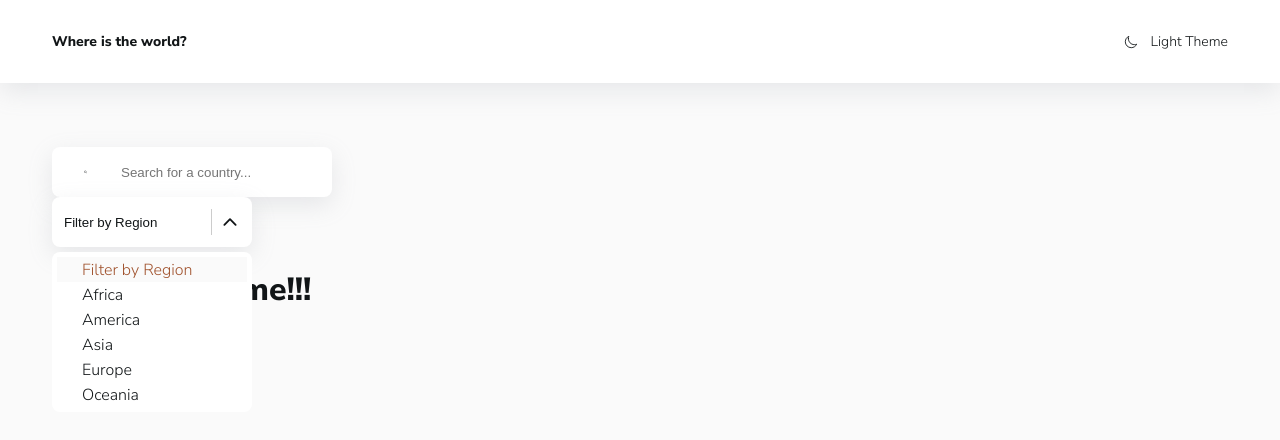
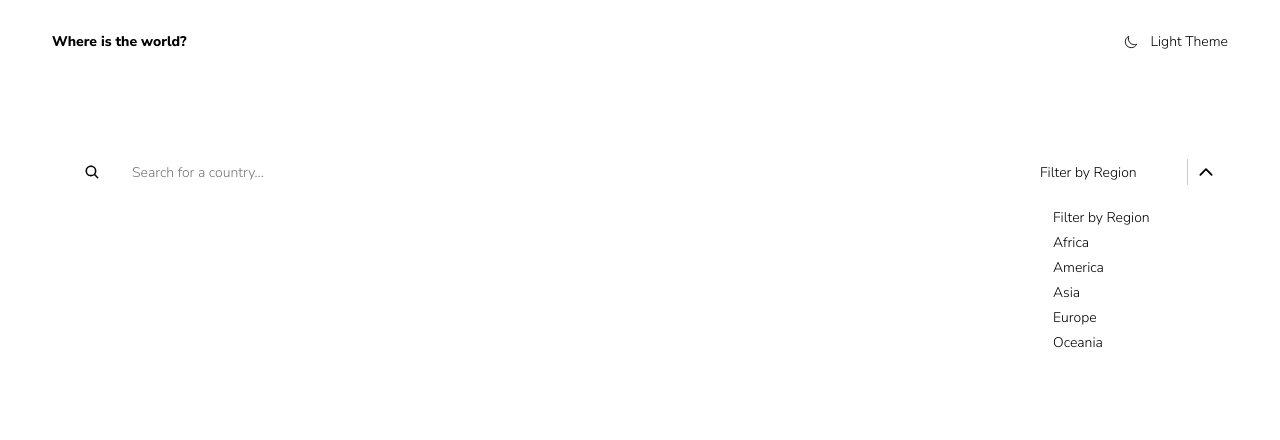
Before and after one commit to krawtschenko/countries, a Next.js app: page / in a window 1280 px wide. Both pictures are taken after a click on the button "Filter by Region". Shown: the top 440 px of the page. Built offline with nearby package versions, Linux system fonts and the light colour scheme.

Commit message:
feat: select.tsx finish

```diff
--- a/app/globals.css
+++ b/app/globals.css
@@ -1,5 +1,8 @@
 * {
 	box-sizing: border-box;
+	margin: 0;
+	padding: 0;
+	font-family: var(--family), sans-serif;
 }
 
 :root {
@@ -32,8 +35,6 @@ body[data-theme='light'] {
 }
 
 body {
-	margin: 0;
-	font-family: var(--family), sans-serif;
 	color: var(--colors-text);
 	font-weight: var(--fw-light);
 	background-color: var(--colors-bg);
--- a/app/page.tsx
+++ b/app/page.tsx
@@ -1,3 +1,3 @@
 export default function Home() {
-  return <h1>Welcome home!!!</h1>;
+  return <div></div>;
 }
--- a/components/layout/header/header.tsx
+++ b/components/layout/header/header.tsx
@@ -6,23 +6,21 @@ import Link from 'next/link';
 import { useEffect, useState } from 'react';
 
 export const Header = () => {
-  const [theme, setTheme] = useState('light');
+  const [theme, setTheme] = useState<'light' | 'dark'>('light');
 
   useEffect(() => {
-    const storedTheme = localStorage.getItem('theme');
-    if (storedTheme) {
-      setTheme(storedTheme);
+    const savedTheme = localStorage.getItem('theme') as 'light' | 'dark' | null;
+    if (savedTheme) {
+      setTheme(savedTheme);
+      document.body.setAttribute('data-theme', savedTheme);
     }
   }, []);
-
-  useEffect(() => {
-    document.body.setAttribute('data-theme', theme);
-  }, [theme]);
 
   const toggleTheme = () => {
     const newTheme = theme === 'light' ? 'dark' : 'light';
     setTheme(newTheme);
     localStorage.setItem('theme', newTheme);
+    document.body.setAttribute('data-theme', newTheme);
   };
 
   return (
--- a/components/ui/controls/controls.module.scss
+++ b/components/ui/controls/controls.module.scss
@@ -0,0 +1,11 @@
+.wrapper {
+  display: flex;
+  flex-direction: column;
+  align-items: flex-start;
+
+  @media (min-width: 767px) {
+    flex-direction: row;
+    justify-content: space-between;
+    align-items: center;
+  }
+}
--- a/components/ui/controls/controls.tsx
+++ b/components/ui/controls/controls.tsx
@@ -2,6 +2,7 @@
 import { Search } from '@/components/ui/search/search';
 import { useState } from 'react';
 import { Select, SelectItem } from '@/components/ui/select/select';
+import s from './controls.module.scss';
 
 const options = [
   { value: 'default', label: 'Filter by Region' },
@@ -14,13 +15,13 @@ const options = [
 
 export const Controls = () => {
   const [search, setSearch] = useState('');
-  const [select, setSelect] = useState(options[0].value);
+  const [region, setRegion] = useState(options[0].value);
 
   return (
-    <div>
+    <div className={s.wrapper}>
       <Search search={search} setSearch={setSearch} />
 
-      <Select value={select} onValueChange={setSelect}>
+      <Select value={region} onValueChange={setRegion}>
         {options.map(({ value, label }) => (
           <SelectItem key={value} value={value}>
             {label}
--- a/components/ui/search/search.module.scss
+++ b/components/ui/search/search.module.scss
@@ -19,6 +19,7 @@
     margin-left: 2rem;
     border: none;
     outline: none;
+    font-size: var(--fs-sm);
     color: var(--colors-text);
     background-color: var(--colors-ui-base);
   }
--- a/components/ui/select/select.module.scss
+++ b/components/ui/select/select.module.scss
@@ -4,6 +4,7 @@
   justify-content: space-between;
   background-color: var(--colors-ui-base);
   color: var(--colors-text);
+  font-size: var(--fs-sm);
   border: none;
   border-radius: var(--radii);
   padding: 0.38rem 0.75rem;
@@ -11,10 +12,6 @@
   width: 200px;
   height: 50px;
   cursor: pointer;
-
-  &:hover {
-    background-color: maroon;
-  }
 
   &:focus-visible {
     outline: 2px solid #2563eb;
@@ -54,25 +51,22 @@
   background-color: var(--colors-ui-base);
   border-radius: var(--radii);
   cursor: pointer;
-
-  .selectViewport {
-    padding: 5px;
-  }
+  box-shadow: var(--shadow);
 
   .selectItem {
-    background-color: var(--colors-ui-base);
-    color: var(--colors-text);
     display: flex;
     align-items: center;
     height: 25px;
     padding: 0 35px 0 25px;
     position: relative;
     user-select: none;
+    background-color: var(--colors-ui-base);
+    color: var(--colors-text);
+    font-size: var(--fs-sm);
 
     &[data-highlighted] {
       outline: none;
-      background-color: aquamarine;
-      color: sienna;
+      background-color: var(--colors-bg);
     }
 
     &[data-state='checked'] {
--- a/components/ui/select/select.tsx
+++ b/components/ui/select/select.tsx
@@ -23,12 +23,10 @@ export const Select = ({ children, ...props }: SelectProps) => (
     <SelectRadix.Portal>
       <SelectRadix.Content
         position={'popper'}
-        sideOffset={5}
+        sideOffset={8}
         className={s.selectContent}
       >
-        <SelectRadix.Viewport className={s.selectViewport}>
-          {children}
-        </SelectRadix.Viewport>
+        <SelectRadix.Viewport>{children}</SelectRadix.Viewport>
       </SelectRadix.Content>
     </SelectRadix.Portal>
   </SelectRadix.Root>
```
